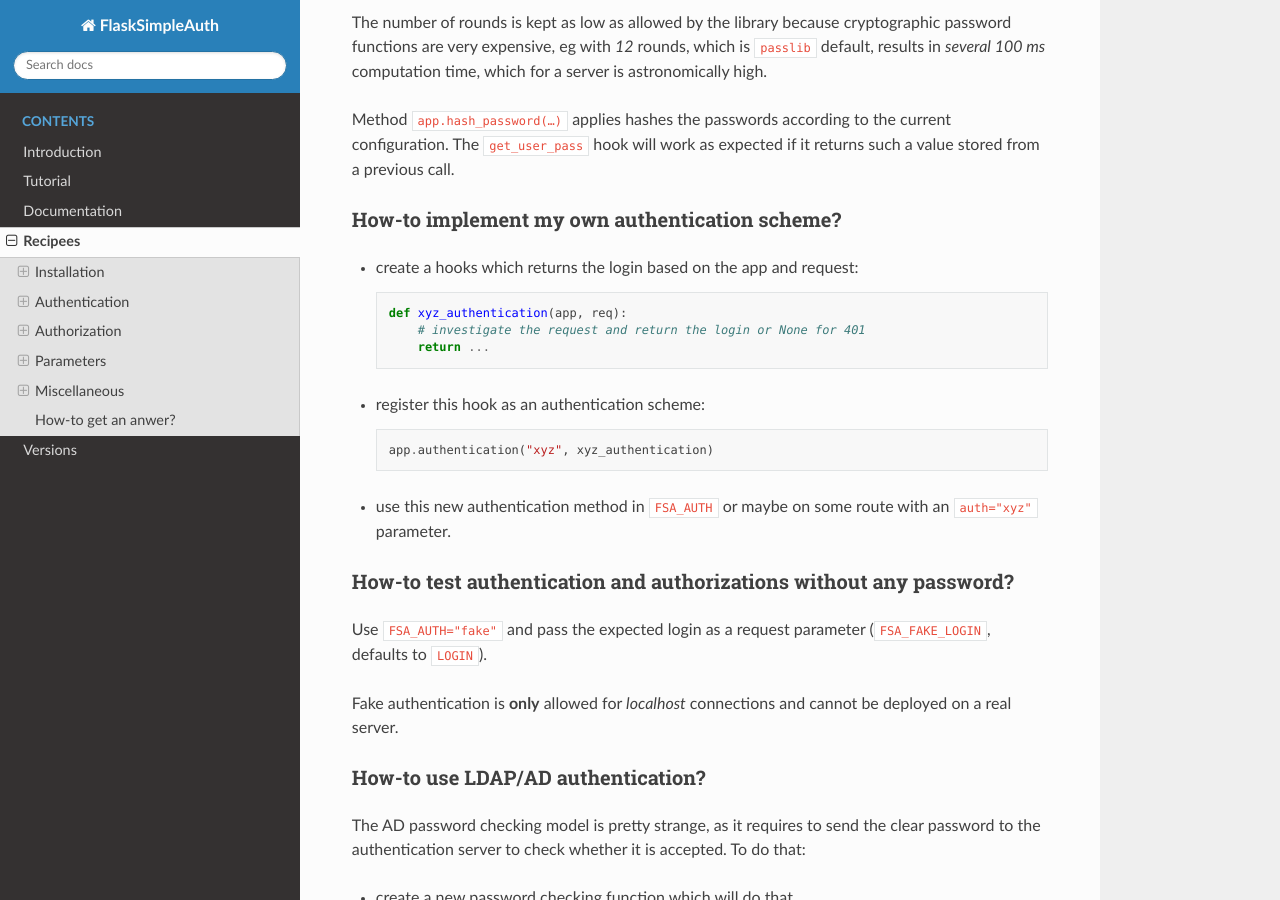
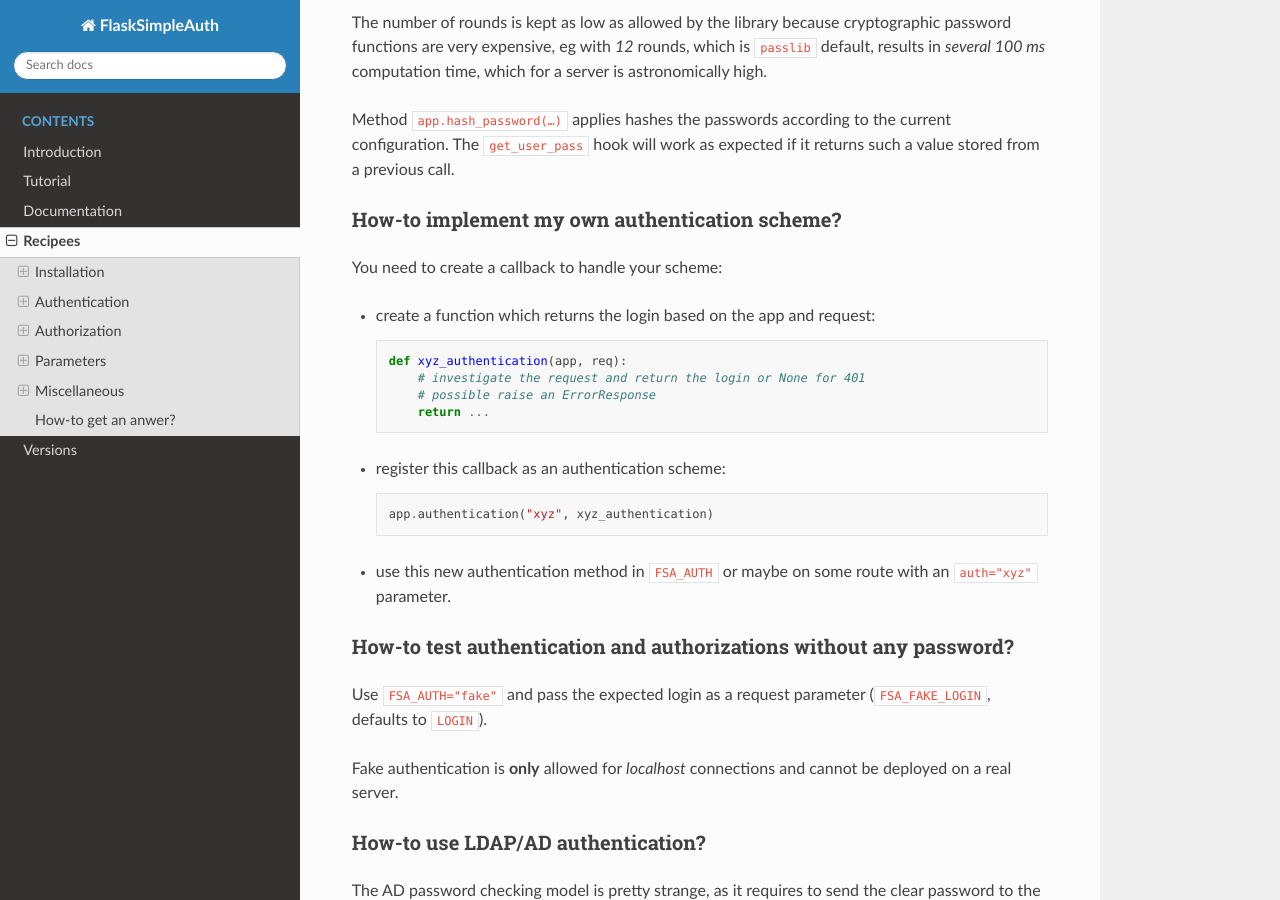
Before and after one commit to zx80/flask-simple-auth, a Sphinx documentation site: the page built from docs/RECIPEES.md, in a window 1280 px wide and 900 px high, scrolled down 2066 px. Built offline with Sphinx 7.4.7 and the Read the Docs theme 2.0.0, drawn with Linux system fonts in a browser that asks for light colours; pages that are not in the unit, such as notebooks, are missing from menus.

Commit message:
improve one how-to

````diff
--- a/docs/RECIPEES.md
+++ b/docs/RECIPEES.md
@@ -105,15 +105,18 @@ returns such a value stored from a previous call.
 
 ### How-to implement my own authentication scheme?
 
-- create a hooks which returns the login based on the app and request:
+You need to create a callback to handle your scheme:
+
+- create a function which returns the login based on the app and request:
 
   ```python
   def xyz_authentication(app, req):
       # investigate the request and return the login or None for 401
+      # possible raise an ErrorResponse
       return ...
   ```
 
-- register this hook as an authentication scheme:
+- register this callback as an authentication scheme:
 
   ```python
   app.authentication("xyz", xyz_authentication)
````
